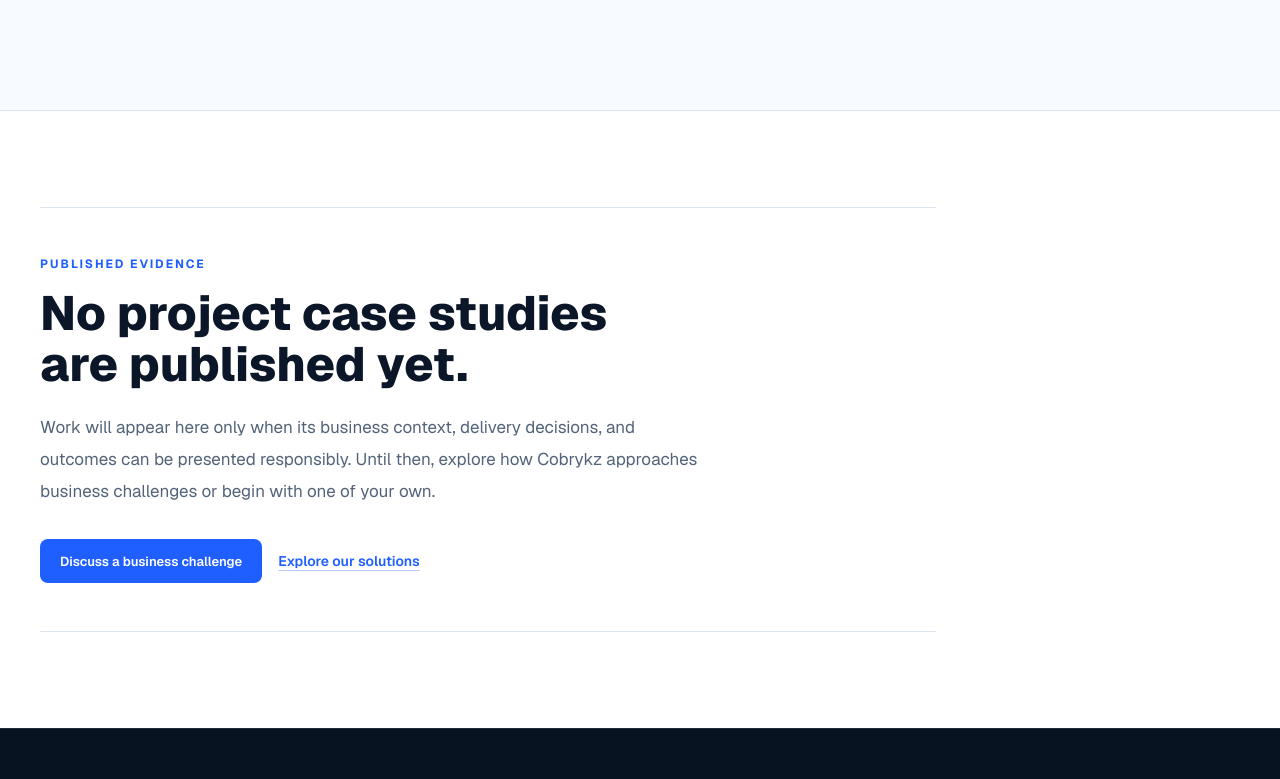
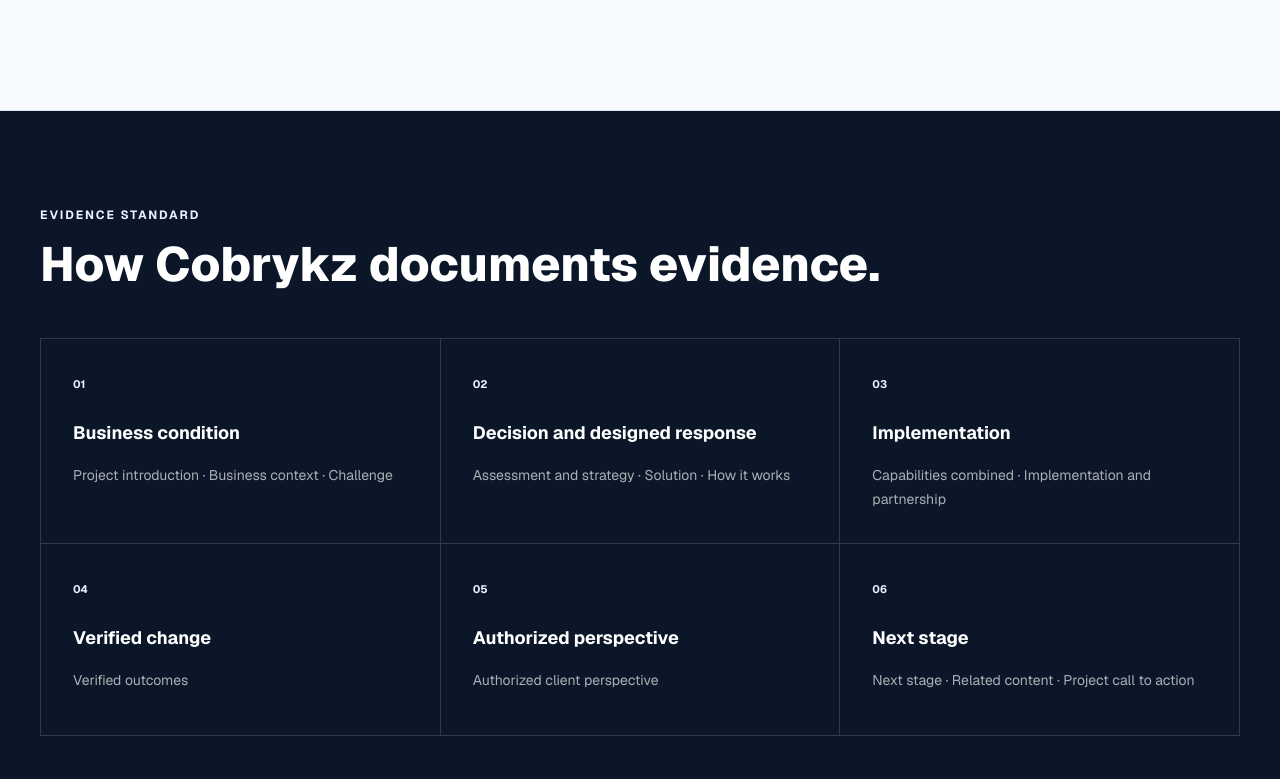
Before and after one commit to mandela237/cobrykz, a Next.js app: page /projects in a window 1280 px wide. Shown: the part 440-1219 px from the top of the page. Built offline with nearby package versions, Linux system fonts and the light colour scheme; a web font is replaced by a local one.

Commit message:
feat: add visual evidence and editorial frameworks

```diff
--- a/components/content/insights.ts
+++ b/components/content/insights.ts
@@ -1,4 +1,5 @@
 import type { PublicationStatus } from "./projects";
+import type { AtlasDefinition } from "@/components/atlas/types";
 
 export type { PublicationStatus } from "./projects";
 
@@ -30,6 +31,7 @@
     title: string;
     description: string;
   };
+  visual?: AtlasDefinition;
 };
 
 export type PublishedInsightDefinition = InsightDefinition & {
--- /dev/null
+++ b/components/insights/DecisionDiagram.tsx
@@ -0,0 +1,16 @@
+import SystemAtlas from "@/components/atlas/SystemAtlas";
+import type { AtlasDefinition } from "@/components/atlas/types";
+
+export default function DecisionDiagram({
+  definition,
+}: {
+  definition: AtlasDefinition;
+}) {
+  return (
+    <section aria-label="Decision model" className="border-b border-border bg-gray-light">
+      <div className="section-shell py-16 sm:py-20 lg:py-24">
+        <SystemAtlas definition={definition} />
+      </div>
+    </section>
+  );
+}
--- /dev/null
+++ b/components/insights/EditorialMethod.tsx
@@ -0,0 +1,33 @@
+const method = [
+  "Define the decision",
+  "Examine the operating system",
+  "Compare practical options",
+  "Identify next steps",
+] as const;
+
+export default function EditorialMethod() {
+  return (
+    <section aria-labelledby="editorial-method-heading" className="border-b border-border bg-navy text-white">
+      <div className="section-shell grid gap-10 py-16 sm:py-20 lg:grid-cols-[0.7fr_1.3fr] lg:gap-20 lg:py-24">
+        <div>
+          <p className="text-xs font-bold uppercase tracking-[0.16em] text-blue-tint">
+            Editorial method
+          </p>
+          <h2 id="editorial-method-heading" className="text-balance mt-4 text-[2rem] font-extrabold leading-[1.08] sm:text-[2.5rem] lg:text-5xl">
+            Practical thinking begins with a decision.
+          </h2>
+        </div>
+        <ol className="border-t border-white/20">
+          {method.map((step, index) => (
+            <li key={step} className="grid grid-cols-[3rem_1fr] border-b border-white/20 py-6">
+              <span className="text-[11px] font-bold text-blue-tint">
+                {String(index + 1).padStart(2, "0")}
+              </span>
+              <span className="text-lg font-bold">{step}</span>
+            </li>
+          ))}
+        </ol>
+      </div>
+    </section>
+  );
+}
--- a/components/insights/InsightArticle.tsx
+++ b/components/insights/InsightArticle.tsx
@@ -1,6 +1,7 @@
 import Link from "next/link";
 import type { PublishedInsightDefinition } from "@/components/content/insights";
 import PrimaryLink from "@/components/ui/PrimaryLink";
+import DecisionDiagram from "@/components/insights/DecisionDiagram";
 import { serializeJsonLd, siteUrl } from "@/lib/seo/site";
 
 type InsightArticleProps = {
@@ -73,6 +74,9 @@
           </p>
         </div>
       </section>
+      {insight.visual ? (
+        <DecisionDiagram definition={insight.visual} />
+      ) : null}
 
       {insight.sections?.map((section) => (
         <section
--- a/components/insights/InsightsIndex.tsx
+++ b/components/insights/InsightsIndex.tsx
@@ -1,6 +1,7 @@
 import Link from "next/link";
 import type { PublishedInsightDefinition } from "@/components/content/insights";
 import PrimaryLink from "@/components/ui/PrimaryLink";
+import EditorialMethod from "@/components/insights/EditorialMethod";
 
 type InsightsIndexProps = {
   insights: readonly PublishedInsightDefinition[];
@@ -31,6 +32,7 @@
           </p>
         </div>
       </section>
+      <EditorialMethod />
 
       {insights.length < 3 ? (
         <section aria-labelledby="insights-empty-heading" className="bg-white">
--- /dev/null
+++ b/components/projects/EvidenceStandard.tsx
@@ -0,0 +1,63 @@
+const evidenceGroups = [
+  {
+    title: "Business condition",
+    parts: ["Project introduction", "Business context", "Challenge"],
+  },
+  {
+    title: "Decision and designed response",
+    parts: ["Assessment and strategy", "Solution", "How it works"],
+  },
+  {
+    title: "Implementation",
+    parts: ["Capabilities combined", "Implementation and partnership"],
+  },
+  {
+    title: "Verified change",
+    parts: ["Verified outcomes"],
+  },
+  {
+    title: "Authorized perspective",
+    parts: ["Authorized client perspective"],
+  },
+  {
+    title: "Next stage",
+    parts: ["Next stage", "Related content", "Project call to action"],
+  },
+] as const;
+
+export default function EvidenceStandard() {
+  return (
+    <section
+      aria-labelledby="evidence-standard-heading"
+      className="border-b border-border bg-navy text-white"
+    >
+      <div className="section-shell py-16 sm:py-20 lg:py-24">
+        <p className="text-xs font-bold uppercase tracking-[0.16em] text-blue-tint">
+          Evidence standard
+        </p>
+        <h2
+          id="evidence-standard-heading"
+          className="text-balance mt-4 max-w-4xl text-[2rem] font-extrabold leading-[1.08] sm:text-[2.5rem] lg:text-5xl"
+        >
+          How Cobrykz documents evidence.
+        </h2>
+        <ol className="mt-12 grid border-l border-t border-white/15 sm:grid-cols-2 lg:grid-cols-3">
+          {evidenceGroups.map((group, index) => (
+            <li
+              key={group.title}
+              className="min-h-48 border-b border-r border-white/15 p-6 sm:p-8"
+            >
+              <span className="text-[11px] font-bold text-blue-tint">
+                {String(index + 1).padStart(2, "0")}
+              </span>
+              <h3 className="mt-6 text-lg font-bold">{group.title}</h3>
+              <p className="mt-4 text-sm leading-6 text-white/65">
+                {group.parts.join(" · ")}
+              </p>
+            </li>
+          ))}
+        </ol>
+      </div>
+    </section>
+  );
+}
--- a/components/projects/ProjectCaseStudy.tsx
+++ b/components/projects/ProjectCaseStudy.tsx
@@ -1,6 +1,7 @@
 import Link from "next/link";
 import type { PublishedProjectDefinition } from "@/components/content/projects";
 import PrimaryLink from "@/components/ui/PrimaryLink";
+import TransformationRecord from "@/components/projects/TransformationRecord";
 
 type ProjectCaseStudyProps = {
   project: PublishedProjectDefinition;
@@ -33,6 +34,7 @@
           </p>
         </div>
       </section>
+      <TransformationRecord project={project} />
 
       {project.context?.length ? (
         <section
--- a/components/projects/ProjectsIndex.tsx
+++ b/components/projects/ProjectsIndex.tsx
@@ -1,6 +1,7 @@
 import Link from "next/link";
 import type { PublishedProjectDefinition } from "@/components/content/projects";
 import PrimaryLink from "@/components/ui/PrimaryLink";
+import EvidenceStandard from "@/components/projects/EvidenceStandard";
 
 type ProjectsIndexProps = {
   projects: readonly PublishedProjectDefinition[];
@@ -33,6 +34,7 @@
           </p>
         </div>
       </section>
+      <EvidenceStandard />
 
       {projects.length === 0 ? (
         <section
--- /dev/null
+++ b/components/projects/TransformationRecord.tsx
@@ -0,0 +1,35 @@
+import type { PublishedProjectDefinition } from "@/components/content/projects";
+
+export default function TransformationRecord({
+  project,
+}: {
+  project: PublishedProjectDefinition;
+}) {
+  const stages = [
+    { label: "Condition", present: Boolean(project.context?.length || project.challenge?.length) },
+    { label: "Decision", present: Boolean(project.strategy?.length) },
+    { label: "Response", present: Boolean(project.solution?.length || project.howItWorks?.length) },
+    { label: "Implementation", present: Boolean(project.implementation?.length) },
+    { label: "Verified change", present: Boolean(project.verifiedOutcomes?.length) },
+    { label: "Next stage", present: Boolean(project.nextStage?.length) },
+  ].filter((stage) => stage.present);
+
+  return (
+    <section aria-label="Transformation record" className="border-b border-border bg-white">
+      <div className="section-shell py-12 sm:py-16">
+        <ol className="grid border-y border-border md:grid-cols-6">
+          {stages.map((stage, index) => (
+            <li key={stage.label} className="border-b border-border py-5 md:border-b-0 md:border-r md:px-4 md:last:border-r-0">
+              <span className="text-[11px] font-bold text-blue">
+                {String(index + 1).padStart(2, "0")}
+              </span>
+              <span className="mt-2 block text-sm font-bold text-navy">
+                {stage.label}
+              </span>
+            </li>
+          ))}
+        </ol>
+      </div>
+    </section>
+  );
+}
```
Also changed, not shown: 1 other file (tests, documents, lock files or other folders).
